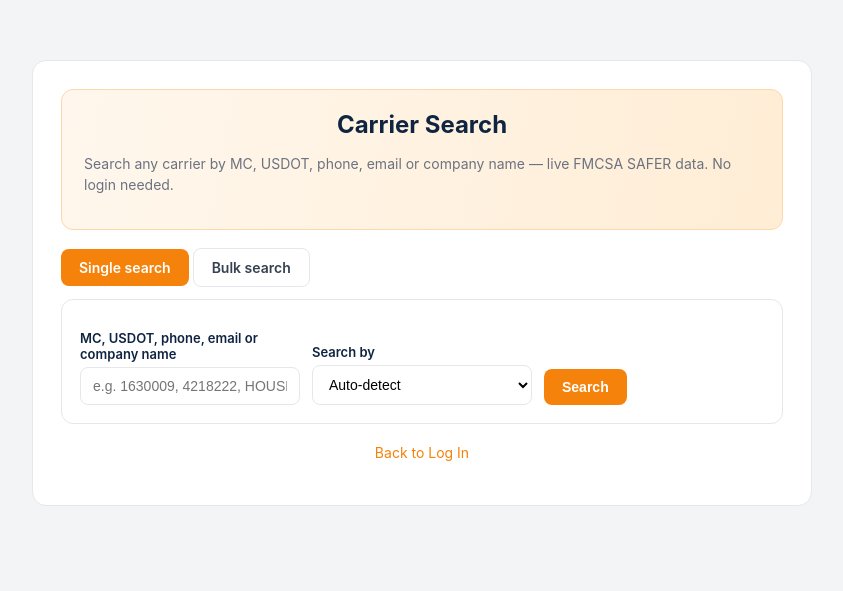
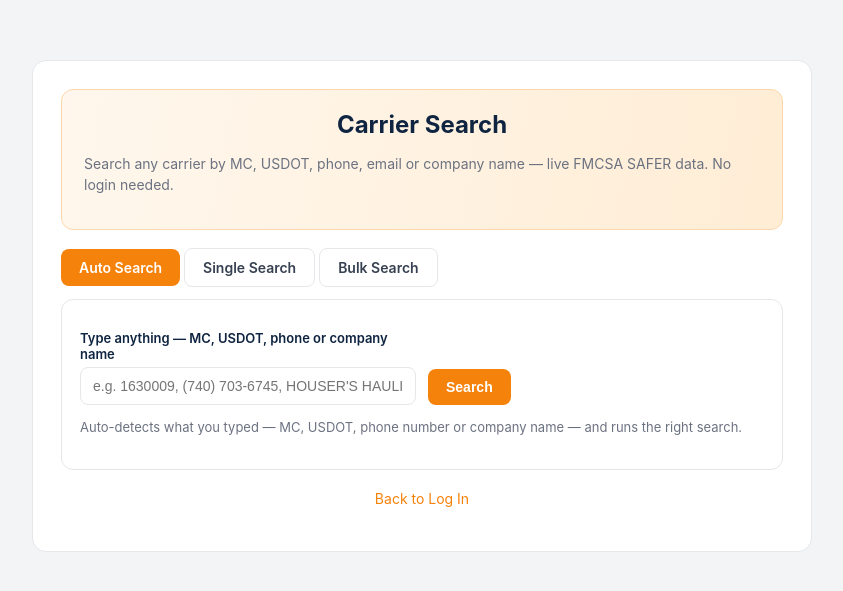
Before and after one commit to zackalbert12/roadxsolution-mcsearch, a Flask app: page /search in a window 1280 px wide. Shown: the top 591 px of the page, without its empty margins (218-1061 px from the left). Run offline with Flask 3, Linux system fonts and the light colour scheme.

Commit message:
Search page: three modes — Auto Search (default, auto-detect), Single Search (pick type), Bulk Search

```diff
--- a/app.py
+++ b/app.py
@@ -601,11 +601,13 @@ def carrier_search():
     carriers for phone/email reverse lookup. Bulk mode checks a pasted
     list of MC/DOT numbers (up to 50) in one go."""
     user = current_user()
-    mode = (request.values.get("mode") or "single").strip().lower()
-    if mode not in ("single", "bulk"):
-        mode = "single"
+    mode = (request.values.get("mode") or "auto").strip().lower()
+    if mode not in ("auto", "single", "bulk"):
+        mode = "auto"
     q = (request.values.get("q") or "").strip()
     stype = (request.values.get("type") or "auto").strip().lower()
+    if mode == "auto":
+        stype = "auto"
     if stype not in ("auto", "mc", "usdot", "phone", "email", "name"):
         stype = "auto"
     bulk = (request.values.get("bulk") or "").strip()
--- a/templates/_search_body.html
+++ b/templates/_search_body.html
@@ -2,8 +2,9 @@
 <p>Search any carrier by MC, USDOT, phone, email or company name — live FMCSA SAFER data. No login needed.</p></div>
 
 <div style="margin-bottom:12px">
-  <a class="btn {% if mode=='bulk' %}secondary{% endif %}" href="{{ url_for('carrier_search') }}">Single search</a>
-  <a class="btn {% if mode=='bulk' %}{% else %}secondary{% endif %}" href="{{ url_for('carrier_search', mode='bulk') }}">Bulk search</a>
+  <a class="btn {% if mode=='auto' %}{% else %}secondary{% endif %}" href="{{ url_for('carrier_search', mode='auto') }}">Auto Search</a>
+  <a class="btn {% if mode=='single' %}{% else %}secondary{% endif %}" href="{{ url_for('carrier_search', mode='single') }}">Single Search</a>
+  <a class="btn {% if mode=='bulk' %}{% else %}secondary{% endif %}" href="{{ url_for('carrier_search', mode='bulk') }}">Bulk Search</a>
 </div>
 
 {% if mode == 'bulk' %}
@@ -15,6 +16,16 @@
     <div style="margin-top:12px"><button class="btn" type="submit">Check all</button></div>
   </form>
   <p class="muted">Each line is checked live against FMCSA SAFER — MC and DOT numbers both work, and a number that is both shows both records.</p>
+</div>
+{% elif mode == 'auto' %}
+<div class="card">
+  <form method="get" action="{{ url_for('carrier_search') }}" class="form-row">
+    <input type="hidden" name="mode" value="auto">
+    <div style="flex:1;min-width:220px"><label>Type anything — MC, USDOT, phone or company name</label>
+      <input type="text" name="q" value="{{ q }}" placeholder="e.g. 1630009, (740) 703-6745, HOUSER'S HAULING LLC" required></div>
+    <div><label>&nbsp;</label><button class="btn" type="submit">Search</button></div>
+  </form>
+  <p class="muted">Auto-detects what you typed — MC, USDOT, phone number or company name — and runs the right search.</p>
 </div>
 {% else %}
 <div class="card">
```
